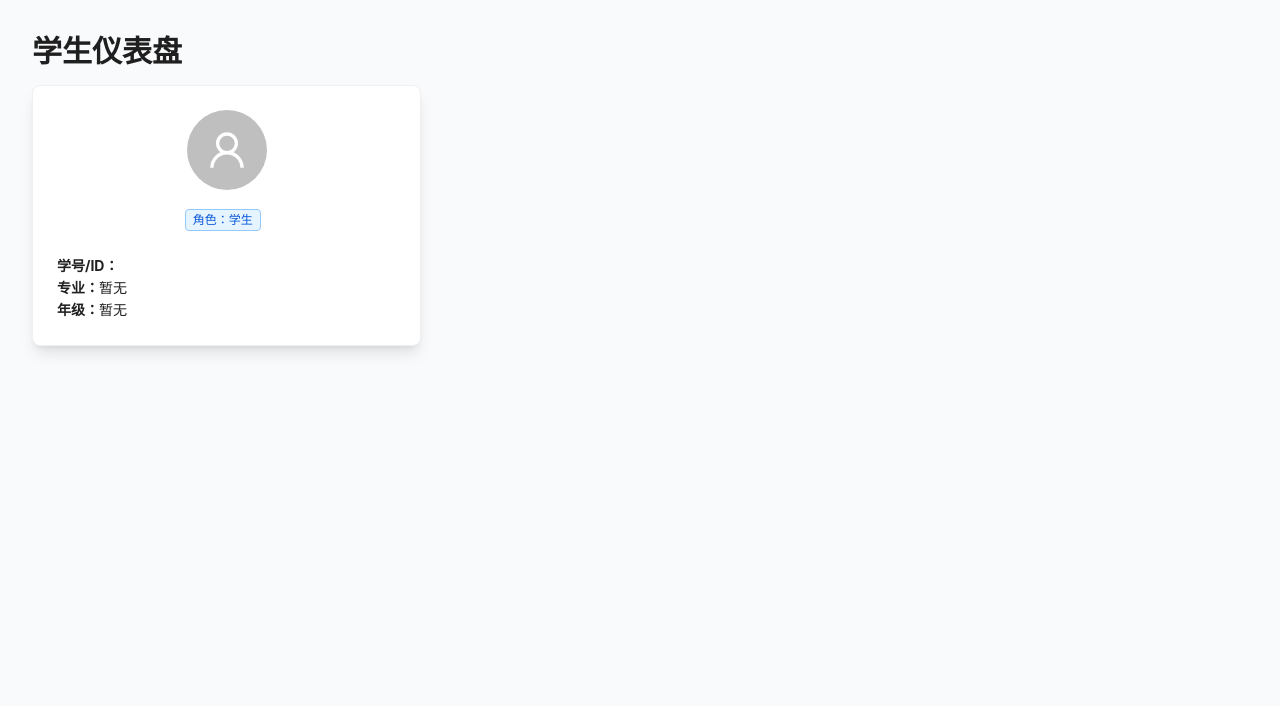
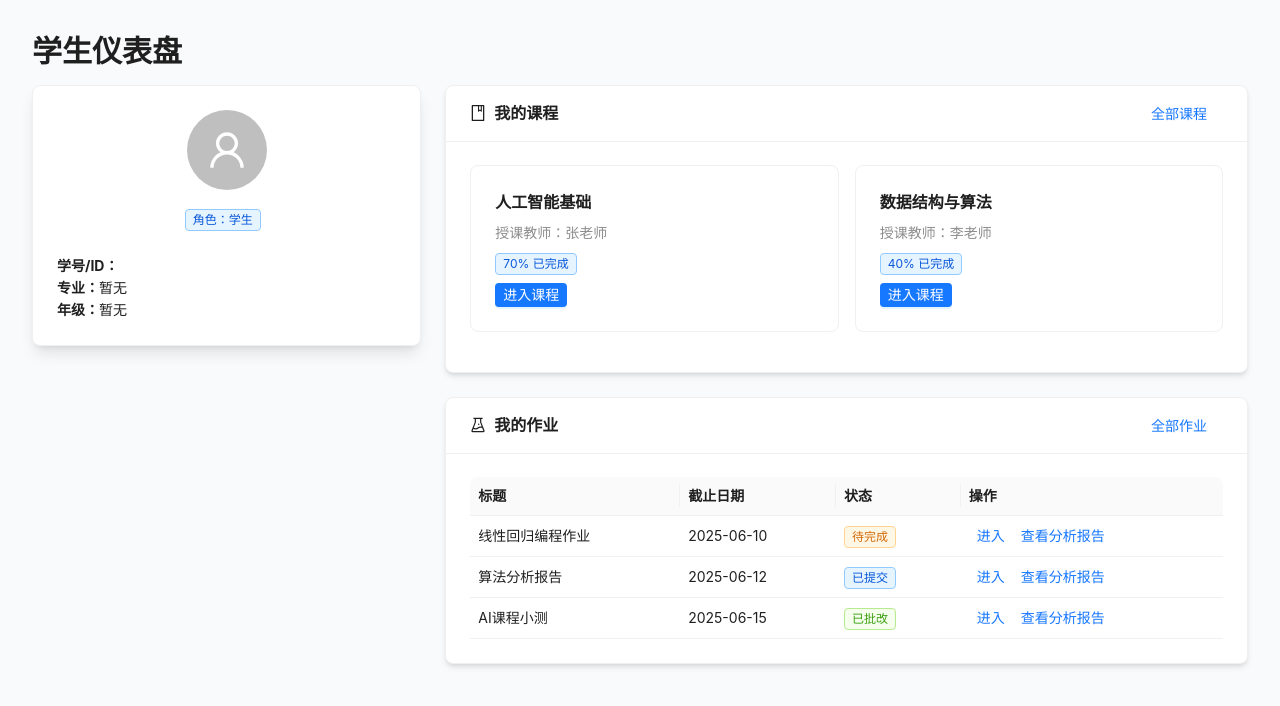
Before and after one commit to PoorShawn/LetsCode-AI, a React (Vite) app in the folder frontend/: page /student/dashboard in a window 1280 px wide. Shown: the top 706 px of the page. Built offline with nearby package versions, Linux system fonts and the light colour scheme.

Commit message:
feat: add coder link

```diff
--- a/frontend/src/App.tsx
+++ b/frontend/src/App.tsx
@@ -6,6 +6,7 @@ import UnauthorizedPage from './pages/auth/UnauthorizedPage';
 import ProtectedRoute from './router/ProtectedRoute';
 import StudentDashboard from './pages/student/StudentDashboard';
 import TeacherDashboard from './pages/teacher/TeacherDashboard';
+import Coder from './views/coder';
 
 // Placeholder components for role-specific dashboards
 const MainApplicationPlaceholder = () => {
@@ -61,6 +62,15 @@ function App() {
             }
           />
 
+          <Route
+            path="/student/coder"
+            element={
+              // <ProtectedRoute allowedRoles={['teacher']}>
+                <Coder />
+              // </ProtectedRoute>
+            }
+          />
+
           {/* Fallback for any other authenticated paths - could be a 404 within the app */}
           {/* Or redirect to a default authenticated page */}
           <Route
--- a/frontend/src/pages/student/StudentDashboard.tsx
+++ b/frontend/src/pages/student/StudentDashboard.tsx
@@ -3,6 +3,7 @@ import React from 'react';
 import { Card, Typography, Avatar, Tag, Row, Col, Button, List, Table, Space } from 'antd';
 import { UserOutlined, BookOutlined, ExperimentOutlined } from '@ant-design/icons';
 import { useAuth } from '../../contexts/AuthContext';
+import { useNavigate } from 'react-router-dom';
 
 const { Title, Text } = Typography;
 
@@ -27,11 +28,13 @@ const assignmentStatusColor: Record<string, string> = {
 
 const StudentDashboard: React.FC = () => {
   const { user } = useAuth();
+  const navigate = useNavigate();
 
   return (
     <div className="p-4 md:p-8 bg-gray-50 min-h-screen">
       <Title level={2} className="mb-6 text-blue-700">学生仪表盘</Title>
       <Row gutter={[24, 24]}>
+        {/* 左侧个人信息 */}
         <Col xs={24} md={8}>
           <Card className="shadow-lg mb-6">
             <div className="flex flex-col items-center">
@@ -49,7 +52,73 @@ const StudentDashboard: React.FC = () => {
             </div>
           </Card>
         </Col>
-        {/* 其余代码保持不变 */}
+        {/* 右侧课程和作业 */}
+        <Col xs={24} md={16}>
+          <Row gutter={[24, 24]}>
+            {/* 我的课程 */}
+            <Col xs={24}>
+              <Card
+                title={<Space><BookOutlined /> 我的课程</Space>}
+                extra={<Button type="link">全部课程</Button>}
+                className="shadow-md mb-6"
+              >
+                <List
+                  grid={{ gutter: 16, column: 2 }}
+                  dataSource={courses}
+                  renderItem={course => (
+                    <List.Item>
+                      <Card hoverable>
+                        <Title level={5}>{course.name}</Title>
+                        <Text type="secondary">授课教师：{course.teacher}</Text>
+                        <div className="mt-2">
+                          <Tag color="blue">{Math.round(course.progress * 100)}% 已完成</Tag>
+                        </div>
+                        <Button type="primary" size="small" className="mt-2">进入课程</Button>
+                      </Card>
+                    </List.Item>
+                  )}
+                />
+              </Card>
+            </Col>
+            {/* 我的作业 */}
+            <Col xs={24}>
+              <Card
+                title={<Space><ExperimentOutlined /> 我的作业</Space>}
+                extra={<Button type="link">全部作业</Button>}
+                className="shadow-md"
+              >
+                <Table
+                  size="small"
+                  dataSource={assignments}
+                  rowKey="id"
+                  pagination={false}
+                  columns={[
+                    { title: '标题', dataIndex: 'title', key: 'title' },
+                    { title: '截止日期', dataIndex: 'due', key: 'due' },
+                    {
+                      title: '状态',
+                      dataIndex: 'status',
+                      key: 'status',
+                      render: (status: string) => (
+                        <Tag color={assignmentStatusColor[status] || 'default'}>{status}</Tag>
+                      ),
+                    },
+                    {
+                      title: '操作',
+                      key: 'action',
+                      render: (_, record) => (
+                        <>
+                          <Button type="link" size="small" onClick={() => navigate('/student/coder')}>进入</Button>
+                          <Button type="link" size="small">查看分析报告</Button>
+                        </>
+                      ),
+                    },
+                  ]}
+                />
+              </Card>
+            </Col>
+          </Row>
+        </Col>
       </Row>
     </div>
   );
--- a/frontend/src/pages/teacher/TeacherDashboard.tsx
+++ b/frontend/src/pages/teacher/TeacherDashboard.tsx
@@ -30,6 +30,7 @@ const TeacherDashboard: React.FC = () => {
     <div className="p-4 md:p-8 bg-gray-50 min-h-screen">
       <Title level={2} className="mb-6 text-green-700">教师仪表盘</Title>
       <Row gutter={[24, 24]}>
+        {/* 左侧个人信息 */}
         <Col xs={24} md={8}>
           <Card className="shadow-lg mb-6">
             <div className="flex flex-col items-center">
@@ -47,7 +48,68 @@ const TeacherDashboard: React.FC = () => {
             </div>
           </Card>
         </Col>
-        {/* 其余代码保持不变 */}
+        {/* 右侧课程和批改中心 */}
+        <Col xs={24} md={16}>
+          <Row gutter={[24, 24]}>
+            {/* 我教授的课程 */}
+            <Col xs={24}>
+              <Card
+                title={<Space><ReadOutlined /> 我教授的课程</Space>}
+                extra={<Button type="link">管理课程</Button>}
+                className="shadow-md mb-6"
+              >
+                <List
+                  grid={{ gutter: 16, column: 2 }}
+                  dataSource={courses}
+                  renderItem={course => (
+                    <List.Item>
+                      <Card hoverable>
+                        <Title level={5}>{course.name}</Title>
+                        <Text type="secondary">学生人数：{course.studentCount}</Text>
+                        <Button type="primary" size="small" className="mt-2">进入课程</Button>
+                      </Card>
+                    </List.Item>
+                  )}
+                />
+              </Card>
+            </Col>
+            {/* 批改中心 */}
+            <Col xs={24}>
+              <Card
+                title={<Space><EditOutlined /> 批改中心</Space>}
+                extra={<Button type="link">全部作业</Button>}
+                className="shadow-md"
+              >
+                <Table
+                  size="small"
+                  dataSource={gradingTasks}
+                  rowKey="id"
+                  pagination={false}
+                  columns={[
+                    { title: '学生', dataIndex: 'student', key: 'student' },
+                    { title: '作业标题', dataIndex: 'title', key: 'title' },
+                    { title: '提交时间', dataIndex: 'submitted', key: 'submitted' },
+                    {
+                      title: '状态',
+                      dataIndex: 'status',
+                      key: 'status',
+                      render: (status: string) => (
+                        <Tag color={gradingStatusColor[status] || 'default'}>{status}</Tag>
+                      ),
+                    },
+                    {
+                      title: '操作',
+                      key: 'action',
+                      render: (_, record) => (
+                        <Button type="link" size="small">批改</Button>
+                      ),
+                    },
+                  ]}
+                />
+              </Card>
+            </Col>
+          </Row>
+        </Col>
       </Row>
     </div>
   );
```
